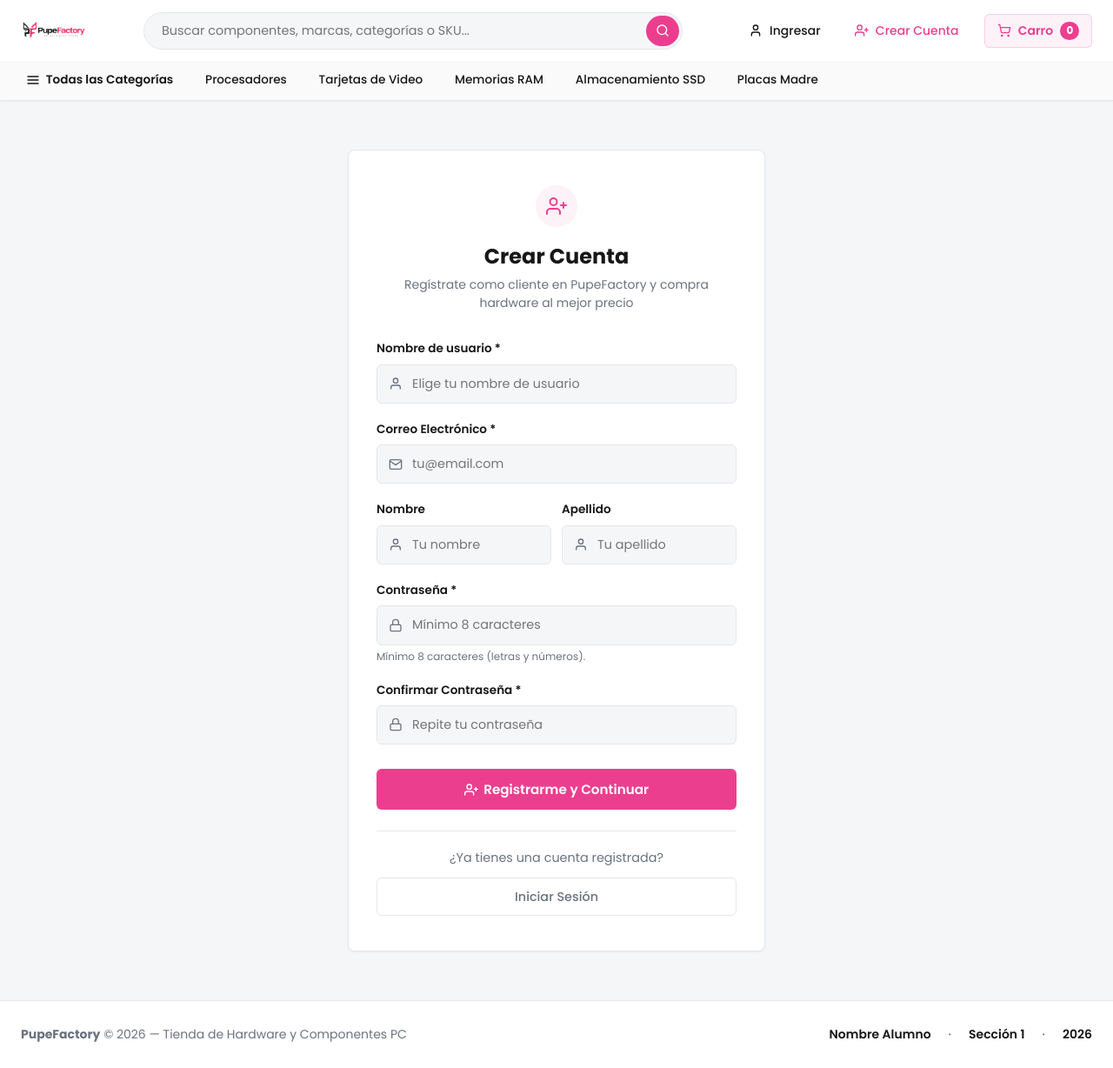
After one commit to MarceloDh/PupeFactory-main, a Django app: page /accounts/register/ in a window 1280 px wide. The commit adds this page. Shown: the whole page at 87% size. Run offline with Django 5.2, Linux system fonts and the light colour scheme; parts of the project's set-up code (start-up, migrations or seed data) failed here and were passed over.

Commit message:
feat(usuarios): implementar registro de clientes y banner de checkout para login/registro

```diff
--- /dev/null
+++ b/PupeFactory-main/apps/usuarios/forms.py
@@ -0,0 +1,97 @@
+from django import forms
+from django.core.exceptions import ValidationError
+from django.contrib.auth.password_validation import validate_password
+from apps.usuarios.models import CustomUser
+
+
+class UsuarioRegistroForm(forms.ModelForm):
+    """
+    Formulario web para el registro de nuevos usuarios clientes en PupeFactory.
+    Asegura que el rol asignado sea estrictamente CLIENTE y valida la confirmación
+    de contraseña y la unicidad del email y nombre de usuario.
+    """
+    password = forms.CharField(
+        label="Contraseña",
+        widget=forms.PasswordInput(attrs={
+            'class': 'form-input',
+            'placeholder': 'Mínimo 8 caracteres',
+            'required': True,
+        }),
+        help_text="Usa al menos 8 caracteres combinando letras y números."
+    )
+    password_confirm = forms.CharField(
+        label="Confirmar Contraseña",
+        widget=forms.PasswordInput(attrs={
+            'class': 'form-input',
+            'placeholder': 'Repite tu contraseña',
+            'required': True,
+        })
+    )
+
+    class Meta:
+        model = CustomUser
+        fields = ['username', 'email', 'first_name', 'last_name']
+        labels = {
+            'username': 'Nombre de Usuario',
+            'email': 'Correo Electrónico',
+            'first_name': 'Nombre',
+            'last_name': 'Apellido',
+        }
+        widgets = {
+            'username': forms.TextInput(attrs={
+                'class': 'form-input',
+                'placeholder': 'Elige tu nombre de usuario',
+                'required': True,
+            }),
+            'email': forms.EmailInput(attrs={
+                'class': 'form-input',
+                'placeholder': 'tu@email.com',
+                'required': True,
+            }),
+            'first_name': forms.TextInput(attrs={
+                'class': 'form-input',
+                'placeholder': 'Tu nombre',
+            }),
+            'last_name': forms.TextInput(attrs={
+                'class': 'form-input',
+                'placeholder': 'Tu apellido',
+            }),
+        }
+
+    def clean_username(self):
+        username = self.cleaned_data.get('username')
+        if CustomUser.objects.filter(username__iexact=username).exists():
+            raise ValidationError("Este nombre de usuario ya se encuentra registrado.")
+        return username
+
+    def clean_email(self):
+        email = self.cleaned_data.get('email')
+        if not email:
+            raise ValidationError("El correo electrónico es obligatorio.")
+        if CustomUser.objects.filter(email__iexact=email).exists():
+            raise ValidationError("Ya existe una cuenta asociada a este correo electrónico.")
+        return email.lower()
+
+    def clean(self):
+        cleaned_data = super().clean()
+        password = cleaned_data.get('password')
+        password_confirm = cleaned_data.get('password_confirm')
+
+        if password and password_confirm:
+            if password != password_confirm:
+                self.add_error('password_confirm', "Las contraseñas no coinciden.")
+            else:
+                try:
+                    validate_password(password)
+                except ValidationError as e:
+                    self.add_error('password', e)
+
+        return cleaned_data
+
+    def save(self, commit=True):
+        user = super().save(commit=False)
+        user.set_password(self.cleaned_data['password'])
+        user.role = CustomUser.Role.CLIENTE  # Rol exclusivo CLIENTE para registro público
+        if commit:
+            user.save()
+        return user
--- a/PupeFactory-main/apps/usuarios/urls.py
+++ b/PupeFactory-main/apps/usuarios/urls.py
@@ -2,7 +2,9 @@ from django.urls import path
 from rest_framework_simplejwt.views import TokenRefreshView
 from apps.usuarios.views import (
     CustomTokenObtainPairView,
+    RegistroAPIView,
     UsuarioLoginView,
+    UsuarioRegistroView,
     UsuarioLogoutView,
 )
 
@@ -10,8 +12,10 @@ urlpatterns = [
     # Endpoints de Autenticación API (JWT)
     path('api/auth/token/', CustomTokenObtainPairView.as_view(), name='token_obtain_pair'),
     path('api/auth/token/refresh/', TokenRefreshView.as_view(), name='token_refresh'),
+    path('api/auth/register/', RegistroAPIView.as_view(), name='api_register'),
 
     # Rutas de Autenticación Web (Django Templates / Sesión)
     path('accounts/login/', UsuarioLoginView.as_view(), name='login'),
+    path('accounts/register/', UsuarioRegistroView.as_view(), name='register'),
     path('accounts/logout/', UsuarioLogoutView.as_view(), name='logout'),
 ]
--- a/PupeFactory-main/apps/usuarios/views.py
+++ b/PupeFactory-main/apps/usuarios/views.py
@@ -1,8 +1,22 @@
+from rest_framework import permissions, status
+from rest_framework.response import Response
+from rest_framework.views import APIView
 from rest_framework_simplejwt.views import TokenObtainPairView, TokenRefreshView
+from rest_framework_simplejwt.tokens import RefreshToken
+from django.contrib.auth import login
 from django.contrib.auth.views import LoginView, LogoutView
+from django.views import View
+from django.shortcuts import render, redirect
 from django.urls import reverse_lazy
 from django.contrib import messages
-from apps.usuarios.serializers import CustomTokenObtainPairSerializer
+from django.utils.http import url_has_allowed_host_and_scheme
+from drf_spectacular.utils import extend_schema, OpenApiResponse
+
+from apps.usuarios.forms import UsuarioRegistroForm
+from apps.usuarios.serializers import (
+    CustomTokenObtainPairSerializer,
+    RegistroSerializer,
+)
 
 # ==============================================================================
 # VISTAS DE AUTENTICACIÓN API (JWT)
@@ -17,6 +31,51 @@ class CustomTokenObtainPairView(TokenObtainPairView):
     serializer_class = CustomTokenObtainPairSerializer
 
 
+class RegistroAPIView(APIView):
+    """
+    Endpoint POST /api/auth/register/
+    Permite registrar un nuevo usuario con rol CLIENTE mediante la API REST.
+    Devuelve los datos del nuevo usuario y los tokens JWT generados.
+    """
+    permission_classes = [permissions.AllowAny]
+
+    @extend_schema(
+        summary="Registro de nuevo cliente",
+        description="Crea una cuenta de usuario con rol CLIENTE. Retorna información del usuario y tokens JWT.",
+        request=RegistroSerializer,
+        responses={
+            201: OpenApiResponse(description="Usuario registrado exitosamente"),
+            400: OpenApiResponse(description="Errores de validación en campos o contraseñas"),
+        },
+        tags=["Autenticación"],
+    )
+    def post(self, request):
+        serializer = RegistroSerializer(data=request.data)
+        if serializer.is_valid():
+            user = serializer.save()
+            refresh = RefreshToken.for_user(user)
+            refresh['user_id'] = user.id
+            refresh['username'] = user.username
+            refresh['role'] = user.role
+
+            return Response({
+                'message': 'Usuario registrado exitosamente',
+                'user': {
+                    'id': user.id,
+                    'username': user.username,
+                    'email': user.email,
+                    'first_name': user.first_name,
+                    'last_name': user.last_name,
+                    'role': user.role,
+                },
+                'tokens': {
+                    'refresh': str(refresh),
+                    'access': str(refresh.access_token),
+                }
+            }, status=status.HTTP_201_CREATED)
+        return Response(serializer.errors, status=status.HTTP_400_BAD_REQUEST)
+
+
 # ==============================================================================
 # VISTAS DE AUTENTICACIÓN WEB (SESIONES DJANGO TEMPLATES)
 # ==============================================================================
@@ -25,14 +84,64 @@ class UsuarioLoginView(LoginView):
     """
     Vista de inicio de sesión web tradicional mediante Django Sessions.
     Utiliza el mismo modelo CustomUser que la API REST.
-    Redirige a LOGIN_REDIRECT_URL ('/') tras éxito.
+    Redirige al parámetro next (ej: /checkout/) o LOGIN_REDIRECT_URL tras éxito.
     """
     template_name = 'accounts/login.html'
     redirect_authenticated_user = True
 
+    def get_context_data(self, **kwargs):
+        context = super().get_context_data(**kwargs)
+        next_url = self.request.GET.get('next') or self.request.POST.get('next', '')
+        context['next'] = next_url
+        context['is_checkout_redirect'] = bool(next_url and ('checkout' in next_url or 'carro' in next_url))
+        return context
+
     def form_invalid(self, form):
         messages.error(self.request, "Credenciales incorrectas. Verifique su usuario y contraseña.")
         return super().form_invalid(form)
+
+
+class UsuarioRegistroView(View):
+    """
+    Vista web para el registro de nuevos clientes.
+    Tras crear la cuenta exitosamente, inicia sesión automáticamente al usuario
+    y lo redirige a la URL de destino (ej. /checkout/ para completar su compra).
+    """
+    template_name = 'accounts/register.html'
+
+    def get(self, request):
+        if request.user.is_authenticated:
+            return redirect('catalogo')
+        form = UsuarioRegistroForm()
+        next_url = request.GET.get('next', '')
+        is_checkout_redirect = bool(next_url and ('checkout' in next_url or 'carro' in next_url))
+        return render(request, self.template_name, {
+            'form': form,
+            'next': next_url,
+            'is_checkout_redirect': is_checkout_redirect,
+        })
+
+    def post(self, request):
+        if request.user.is_authenticated:
+            return redirect('catalogo')
+        form = UsuarioRegistroForm(request.POST)
+        next_url = request.POST.get('next') or request.GET.get('next', '')
+        if form.is_valid():
+            user = form.save()
+            login(request, user)
+            nombre = user.first_name if user.first_name else user.username
+            messages.success(request, f"¡Bienvenido a PupeFactory, {nombre}! Tu cuenta ha sido creada exitosamente.")
+
+            if next_url and url_has_allowed_host_and_scheme(next_url, allowed_hosts={request.get_host()}):
+                return redirect(next_url)
+            return redirect('catalogo')
+
+        is_checkout_redirect = bool(next_url and ('checkout' in next_url or 'carro' in next_url))
+        return render(request, self.template_name, {
+            'form': form,
+            'next': next_url,
+            'is_checkout_redirect': is_checkout_redirect,
+        })
 
 
 class UsuarioLogoutView(LogoutView):
--- /dev/null
+++ b/PupeFactory-main/templates/accounts/register.html
@@ -0,0 +1,172 @@
+{% extends "base.html" %}
+
+{% block title %}Crear Cuenta — PupeFactory{% endblock %}
+
+{% block content %}
+<div class="auth-wrapper">
+    <div class="auth-card" style="max-width: 480px;">
+        {% if is_checkout_redirect %}
+            <div style="background: rgba(236, 62, 143, 0.1); border: 1px solid var(--brand); border-radius: var(--radius-sm); padding: 1.15rem; margin-bottom: 1.5rem; text-align: left;">
+                <div style="display: flex; align-items: flex-start; gap: 0.75rem;">
+                    <svg class="icon icon-md" viewBox="0 0 24 24" style="color: var(--brand); flex-shrink: 0; margin-top: 2px;">
+                        <circle cx="8" cy="21" r="1"></circle>
+                        <circle cx="19" cy="21" r="1"></circle>
+                        <path d="M2.05 2.05h2l2.66 12.42a2 2 0 0 0 2 1.58h9.78a2 2 0 0 0 1.95-1.57l1.65-7.43H5.12"></path>
+                    </svg>
+                    <div>
+                        <strong style="color: var(--text); font-size: 0.98rem; display: block; margin-bottom: 0.25rem;">
+                            ¡Estás a un paso de completar tu compra!
+                        </strong>
+                        <p style="color: var(--text-muted); font-size: 0.88rem; margin: 0; line-height: 1.4;">
+                            Crea tu cuenta gratuita en segundos para asegurar el stock de tus productos y finalizar tu pedido. O si ya tienes cuenta,
+                            <a href="{% url 'login' %}{% if next %}?next={{ next }}{% endif %}" style="color: var(--brand); font-weight: 600; text-decoration: underline;">inicia sesión aquí</a>.
+                        </p>
+                    </div>
+                </div>
+            </div>
+        {% endif %}
+
+        <div class="auth-header">
+            <div class="auth-icon-badge">
+                <svg class="icon icon-lg" viewBox="0 0 24 24">
+                    <path d="M16 21v-2a4 4 0 0 0-4-4H5a4 4 0 0 0-4 4v2"></path>
+                    <circle cx="8.5" cy="7" r="4"></circle>
+                    <line x1="20" y1="8" x2="20" y2="14"></line>
+                    <line x1="23" y1="11" x2="17" y2="11"></line>
+                </svg>
+            </div>
+            <h1 class="auth-title">Crear Cuenta</h1>
+            <p class="auth-subtitle">Regístrate como cliente en PupeFactory y compra hardware al mejor precio</p>
+        </div>
+
+        <form method="post" action="{% url 'register' %}{% if next %}?next={{ next }}{% endif %}">
+            {% csrf_token %}
+            {% if next %}
+                <input type="hidden" name="next" value="{{ next }}">
+            {% endif %}
+
+            {% if form.non_field_errors %}
+                <div style="background: var(--danger-bg); border: 1px solid rgba(214,69,69,0.3); color: var(--danger); padding: 0.75rem 1rem; border-radius: var(--radius-sm); font-size: 0.85rem; margin-bottom: 1.25rem;">
+                    {% for error in form.non_field_errors %}
+                        <p>{{ error }}</p>
+                    {% endfor %}
+                </div>
+            {% endif %}
+
+            <!-- Nombre de usuario -->
+            <div class="form-group">
+                <label for="{{ form.username.id_for_label }}" class="form-label">Nombre de usuario *</label>
+                <div class="input-icon-wrapper">
+                    <svg class="icon icon-sm input-icon" viewBox="0 0 24 24">
+                        <path d="M20 21v-2a4 4 0 0 0-4-4H8a4 4 0 0 0-4 4v2"></path>
+                        <circle cx="12" cy="7" r="4"></circle>
+                    </svg>
+                    {{ form.username }}
+                </div>
+                {% if form.username.errors %}
+                    <span class="form-error">{{ form.username.errors.0 }}</span>
+                {% endif %}
+            </div>
+
+            <!-- Email -->
+            <div class="form-group">
+                <label for="{{ form.email.id_for_label }}" class="form-label">Correo Electrónico *</label>
+                <div class="input-icon-wrapper">
+                    <svg class="icon icon-sm input-icon" viewBox="0 0 24 24">
+                        <path d="M4 4h16c1.1 0 2 .9 2 2v12c0 1.1-.9 2-2 2H4c-1.1 0-2-.9-2-2V6c0-1.1.9-2 2-2z"></path>
+                        <polyline points="22,6 12,13 2,6"></polyline>
+                    </svg>
+                    {{ form.email }}
+                </div>
+                {% if form.email.errors %}
+                    <span class="form-error">{{ form.email.errors.0 }}</span>
+                {% endif %}
+            </div>
+
+            <!-- Nombre y Apellido (2 columnas) -->
+            <div style="display: grid; grid-template-columns: 1fr 1fr; gap: 0.75rem;">
+                <div class="form-group">
+                    <label for="{{ form.first_name.id_for_label }}" class="form-label">Nombre</label>
+                    <div class="input-icon-wrapper">
+                        <svg class="icon icon-sm input-icon" viewBox="0 0 24 24">
+                            <path d="M20 21v-2a4 4 0 0 0-4-4H8a4 4 0 0 0-4 4v2"></path>
+                            <circle cx="12" cy="7" r="4"></circle>
+                        </svg>
+                        {{ form.first_name }}
+                    </div>
+                    {% if form.first_name.errors %}
+                        <span class="form-error">{{ form.first_name.errors.0 }}</span>
+                    {% endif %}
+                </div>
+
+                <div class="form-group">
+                    <label for="{{ form.last_name.id_for_label }}" class="form-label">Apellido</label>
+                    <div class="input-icon-wrapper">
+                        <svg class="icon icon-sm input-icon" viewBox="0 0 24 24">
+                            <path d="M20 21v-2a4 4 0 0 0-4-4H8a4 4 0 0 0-4 4v2"></path>
+                            <circle cx="12" cy="7" r="4"></circle>
+                        </svg>
+                        {{ form.last_name }}
+                    </div>
+                    {% if form.last_name.errors %}
+                        <span class="form-error">{{ form.last_name.errors.0 }}</span>
+                    {% endif %}
+                </div>
+            </div>
+
+            <!-- Contraseña -->
+            <div class="form-group">
+                <label for="{{ form.password.id_for_label }}" class="form-label">Contraseña *</label>
+                <div class="input-icon-wrapper">
+                    <svg class="icon icon-sm input-icon" viewBox="0 0 24 24">
+                        <rect x="3" y="11" width="18" height="11" rx="2" ry="2"></rect>
+                        <path d="M7 11V7a5 5 0 0 1 10 0v4"></path>
+                    </svg>
+                    {{ form.password }}
+                </div>
+                {% if form.password.errors %}
+                    <span class="form-error">{{ form.password.errors.0 }}</span>
+                {% else %}
+                    <span style="font-size: 0.75rem; color: var(--text-muted); margin-top: 0.25rem; display: block;">
+                        Mínimo 8 caracteres (letras y números).
+                    </span>
+                {% endif %}
+            </div>
+
+            <!-- Confirmar Contraseña -->
+            <div class="form-group">
+                <label for="{{ form.password_confirm.id_for_label }}" class="form-label">Confirmar Contraseña *</label>
+                <div class="input-icon-wrapper">
+                    <svg class="icon icon-sm input-icon" viewBox="0 0 24 24">
+                        <rect x="3" y="11" width="18" height="11" rx="2" ry="2"></rect>
+                        <path d="M7 11V7a5 5 0 0 1 10 0v4"></path>
+                    </svg>
+                    {{ form.password_confirm }}
+                </div>
+                {% if form.password_confirm.errors %}
+                    <span class="form-error">{{ form.password_confirm.errors.0 }}</span>
+                {% endif %}
+            </div>
+
+            <button type="submit" class="btn-brand" style="width: 100%; padding: 0.75rem; font-size: 0.95rem; margin-top: 0.5rem;">
+                <svg class="icon icon-sm" viewBox="0 0 24 24">
+                    <path d="M16 21v-2a4 4 0 0 0-4-4H5a4 4 0 0 0-4 4v2"></path>
+                    <circle cx="8.5" cy="7" r="4"></circle>
+                    <line x1="20" y1="8" x2="20" y2="14"></line>
+                    <line x1="23" y1="11" x2="17" y2="11"></line>
+                </svg>
+                <span>Registrarme y Continuar</span>
+            </button>
+        </form>
+
+        <div style="margin-top: 1.5rem; padding-top: 1.25rem; border-top: 1px solid var(--border); text-align: center;">
+            <p style="font-size: 0.9rem; color: var(--text-muted); margin-bottom: 0.75rem;">
+                ¿Ya tienes una cuenta registrada?
+            </p>
+            <a href="{% url 'login' %}{% if next %}?next={{ next }}{% endif %}" class="btn-secondary" style="display: block; width: 100%; padding: 0.65rem; text-decoration: none; font-size: 0.9rem; text-align: center;">
+                <span>Iniciar Sesión</span>
+            </a>
+        </div>
+    </div>
+</div>
+{% endblock %}
--- a/PupeFactory-main/templates/base.html
+++ b/PupeFactory-main/templates/base.html
@@ -90,12 +90,21 @@
                         </button>
                     </form>
                 {% else %}
-                    <a href="{% url 'login' %}" class="action-link">
+                    <a href="{% url 'login' %}" class="action-link" title="Iniciar sesión">
                         <svg class="icon icon-sm" viewBox="0 0 24 24">
                             <path d="M19 21v-2a4 4 0 0 0-4-4H9a4 4 0 0 0-4 4v2"></path>
                             <circle cx="12" cy="7" r="4"></circle>
                         </svg>
-                        <span>Mi cuenta</span>
+                        <span>Ingresar</span>
+                    </a>
+                    <a href="{% url 'register' %}" class="action-link" style="color: var(--brand);" title="Crear una cuenta nueva">
+                        <svg class="icon icon-sm" viewBox="0 0 24 24">
+                            <path d="M16 21v-2a4 4 0 0 0-4-4H5a4 4 0 0 0-4 4v2"></path>
+                            <circle cx="8.5" cy="7" r="4"></circle>
+                            <line x1="20" y1="8" x2="20" y2="14"></line>
+                            <line x1="23" y1="11" x2="17" y2="11"></line>
+                        </svg>
+                        <span>Crear Cuenta</span>
                     </a>
                 {% endif %}
 
```
Also changed, not shown: PupeFactory-main/apps/usuarios/serializers.py (+42 -0 lines), PupeFactory-main/apps/usuarios/tests.py (+120 -0 lines), PupeFactory-main/templates/accounts/login.html (+33 -0 lines).
